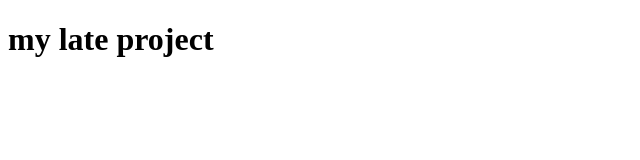
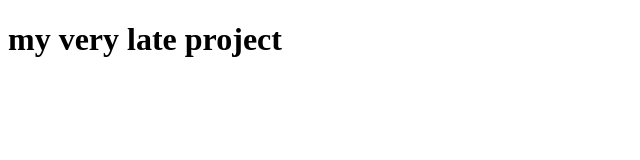
Before and after one commit to inixxes/my-project, a plain HTML site: page index.html in a window 1280 px wide. Shown: the whole page, without its empty margins (0-640 px from the left). Drawn offline with Linux system fonts and the light colour scheme.

Commit message:
Update index.html

```diff
--- a/index.html
+++ b/index.html
@@ -4,10 +4,10 @@
   <meta charset="UTF-8">
   <meta http-equiv="X-UA-Compatible" content="IE=edge">
   <meta name="viewport" content="width=device-width, initial-scale=1.0">
-  <title>test page</title>
+  <title>test page of late project</title>
 
 </head>
 <body>
-  <h1>my late project</h1>
+  <h1>my very late project</h1>
 </body>
 </html>
```
